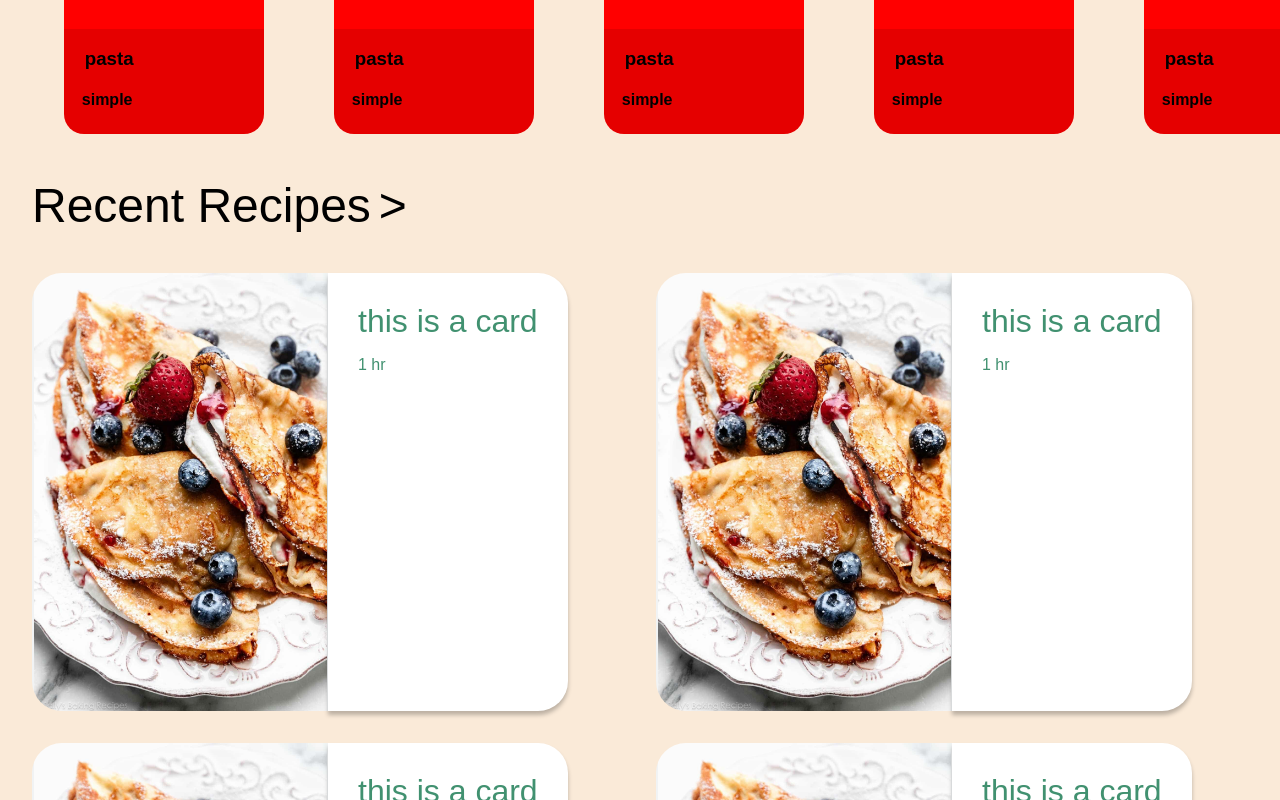
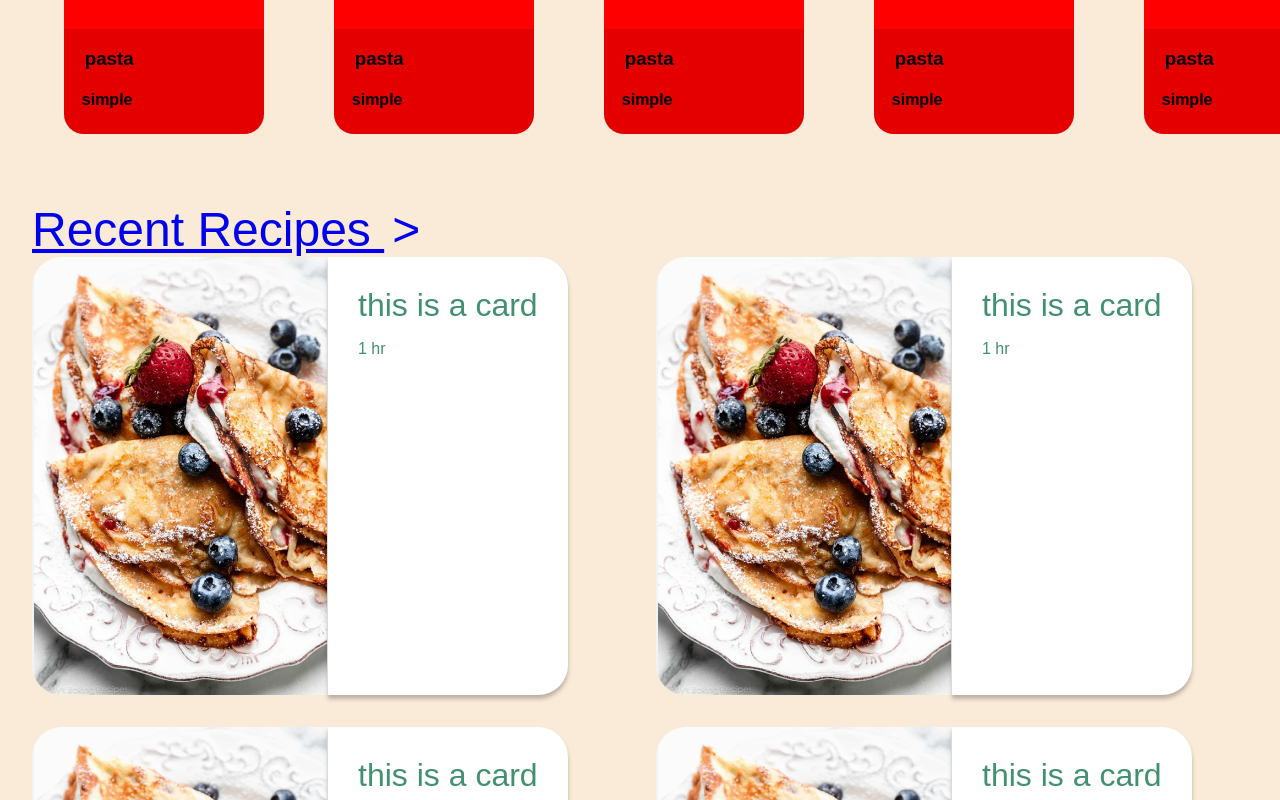
Before and after one commit to Mr-Turtle12/Chop-Chop, a Vue app in the folder frontend/: page / in a window 1280 px wide. Shown: the part 1120-1920 px from the top of the page. Built offline with nearby package versions, Linux system fonts and the light colour scheme; a web font is replaced by a local one.

Commit message:
recent recipes link

```diff
--- a/frontend/src/assets/css/root.scss
+++ b/frontend/src/assets/css/root.scss
@@ -29,6 +29,10 @@ body {
   margin: 0;
 }
 
+.o-section {
+  margin-top: var(--space-xl);
+}
+
 .o-container {
   box-sizing: border-box;
   margin-left: auto;
--- a/frontend/src/components/RecentRecipes.vue
+++ b/frontend/src/components/RecentRecipes.vue
@@ -1,10 +1,13 @@
 <template>
-  <section class="c-recent-recipes">
+  <section class="c-recent-recipes o-section">
     <div class="c-recent-recipes__container o-container">
       <div class="c-recent-recipes__text-container">
-        <h1 class="c-recent-recipes__heading-link">
-          <a>
-            <span class="c-recent-recipes__heading">Recent Recipes</span>
+        <h1 class="c-recent-recipes__heading">
+          <a
+            class="c-recent-recipes__heading-link"
+            href="/recipe"
+          >
+            Recent Recipes
             <span class="c-recent-recipes__heading-icon">></span>
           </a>
         </h1>
@@ -36,19 +39,25 @@ import RecipeCard from './RecipeCard.vue'
     grid-gap: 2rem;
   }
 
-  &__heading-link {
+  &__heading {
     @include ts-heading-2;
+    color: #419170;
     grid-column:1/7;
-    // color: #419170;
+    margin: 0;
+    width:fit-content;
 
     &:hover,
     &:focus {
-      color: #419170;
+      #{$c}__heading-icon {
+        transform: translateX(10px);
+      }
     }
   }
 
-  &__heading + &__heading-icon {
+  &__heading-icon {
     margin-left:8px;
+    display:inline-block;
+    transition: transform 0.3s;
   }
 
   &__recipes {
```
